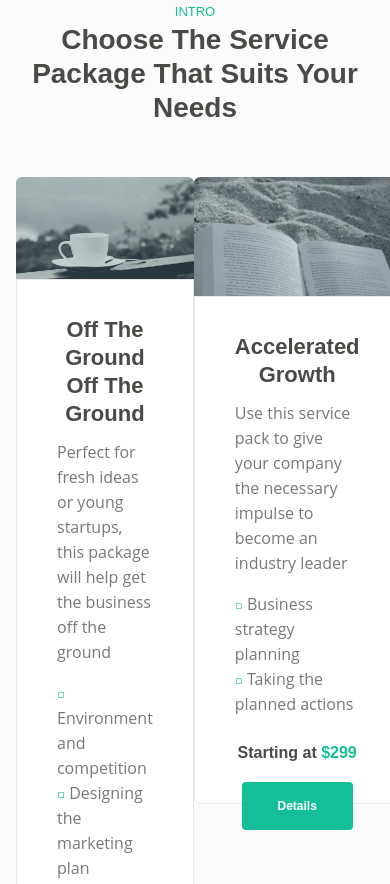
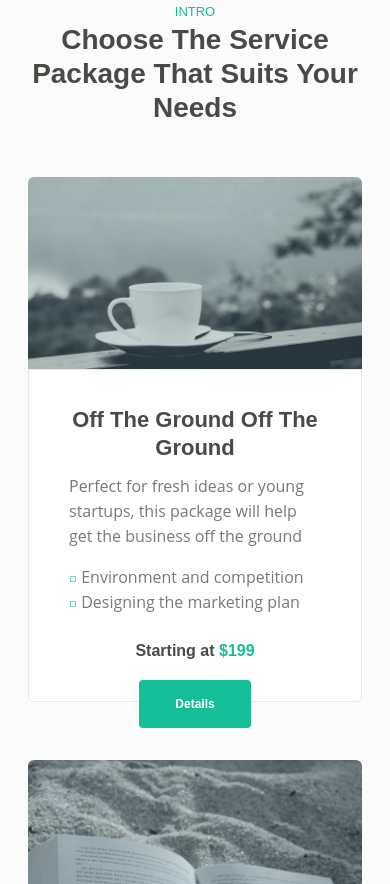
Before and after one commit to hmohammed448/geekAskwind, a website: page src/Major-project.html in a window 390 px wide. Shown: the part 2721-3605 px from the top of the page. Drawn offline with nearby package versions, Linux system fonts and the light colour scheme.

Commit message:
major changes

```diff
--- a/src/css/Major-project.css
+++ b/src/css/Major-project.css
@@ -402,14 +402,12 @@ p {
 
 .services-section .price-cards {
     display: flex;
-    /* grid-template-columns: repeat(3, 1fr); */
-    justify-content: space-between !important;
+    justify-content: space-between;
 }
 
 .services-section .single-template {
     max-width: 20.875rem;
     margin-bottom: 2rem !important;
-    /* margin: 0 ; */
 }
 
 .services-section .single-template .card-img-fluid {
@@ -496,6 +494,10 @@ p {
 }
 
 @media (max-width: 425px) {
+    .services-section .price-cards {
+        display: block !important;
+    }
+
     .col-5 {
         margin-right: auto !important;
     }
```
